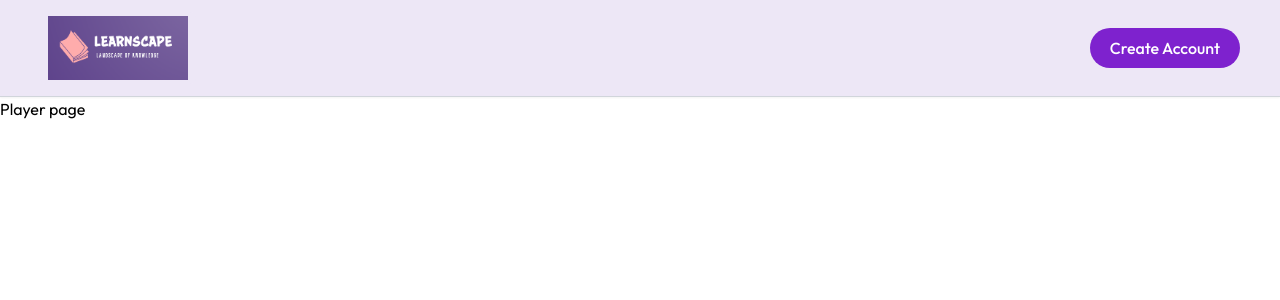
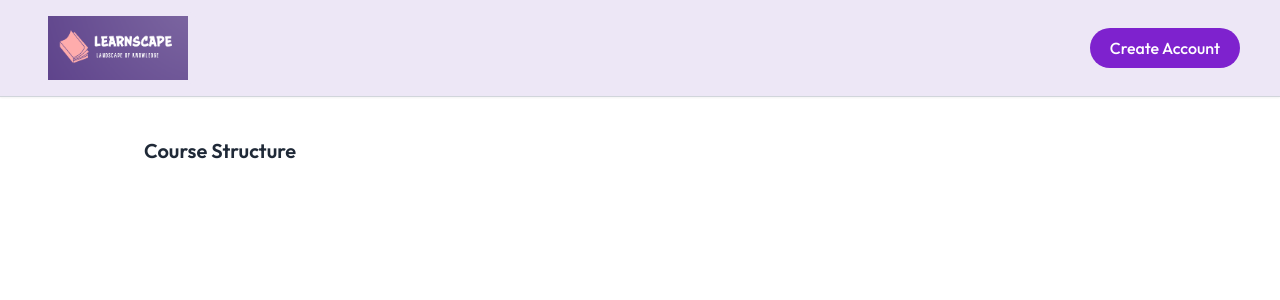
Before and after one commit to IshikaSaxena2005/LearnScape, a React (Vite) app in the folder client/: page /player/1 in a window 1280 px wide. Shown: the top 300 px of the page. Built offline with nearby package versions, Linux system fonts and the light colour scheme; no server answers.

Commit message:
update: Add course enrollment and player functionality

```diff
--- a/client/src/App.jsx
+++ b/client/src/App.jsx
@@ -29,7 +29,7 @@ const App = () => {
         <Route path="/my-enrollments" element={<MyEnrollments />} />
         <Route path="/player/:courseId" element={<Player />} />
         <Route path="/loading/:path" element={<Loading />} />
-
+         <Route path="/player/:id" element={<Player />} />
         <Route path="educator" element={<Educator />}>
           <Route index element={<Dashboard />} />
           <Route path="add-course" element={<AddCourse />} />
--- a/client/src/pages/student/MyEnrollments.jsx
+++ b/client/src/pages/student/MyEnrollments.jsx
@@ -1,9 +1,12 @@
 import React, { useContext, useState } from 'react';
 import { AppContext } from '../../context/AppContext';
 import { Line } from 'rc-progress';
+import Footer from '../../components/student/Footer';
+import { useNavigate } from 'react-router-dom';
 
 const MyEnrollments = () => {
   const { enrolledCourses, calculateCourseDuration } = useContext(AppContext);
+  const navigate = useNavigate(); // for navigation
 
   const [progressArray] = useState([
     { lectureCompleted: 2, totalLectures: 4 },
@@ -22,7 +25,12 @@ const MyEnrollments = () => {
     { lectureCompleted: 4, totalLectures: 5 },
   ]);
 
+  const handleNavigateToPlayer = (courseId) => {
+    navigate(`/player/${courseId}`); // Pass course ID dynamically if needed
+  };
+
   return (
+    <>
       <div className="md:px-36 px-6 pt-10 pb-16 min-h-screen bg-white">
         <h1 className="text-3xl font-bold text-gray-800 mb-8">My Enrollments</h1>
 
@@ -84,10 +92,11 @@ const MyEnrollments = () => {
                     </td>
                     <td className="px-6 py-4">
                       <span
-                      className={`inline-block px-3 py-1 text-xs font-semibold rounded-full ${
+                        onClick={() => !isCompleted && handleNavigateToPlayer(course.id)} // only on On Going
+                        className={`inline-block px-3 py-1 text-xs font-semibold rounded-full cursor-pointer ${
                           isCompleted
                             ? 'bg-green-200 text-green-800'
-                          : 'bg-purple-200 text-purple-800'
+                            : 'bg-purple-200 text-purple-800 hover:bg-purple-300'
                         }`}
                       >
                         {isCompleted ? 'Completed' : 'On Going'}
@@ -107,6 +116,8 @@ const MyEnrollments = () => {
           </table>
         </div>
       </div>
+      <Footer />
+    </>
   );
 };
 
--- a/client/src/pages/student/Player.jsx
+++ b/client/src/pages/student/Player.jsx
@@ -2,9 +2,16 @@ import React from 'react'
 
 const Player = () => {
   return (
-    <div>
-      <h1>Player page</h1>
+    <>
+    <div className='p-4 sm:p-10 flex flex-col-reverse md:grid md:grid-cols=2 gap-10 md:px-36'>
+      {/* {left column} */}
+      <div className='text-gray-800'>
+        <h2 className='text-xl font-semibold'>Course Structure</h2>
+      </div>
+      {/* right column */}
+      <div></div>
     </div>
+    </>
   )
 }
 
```
Lines whose indentation alone changed are shown as unchanged.
